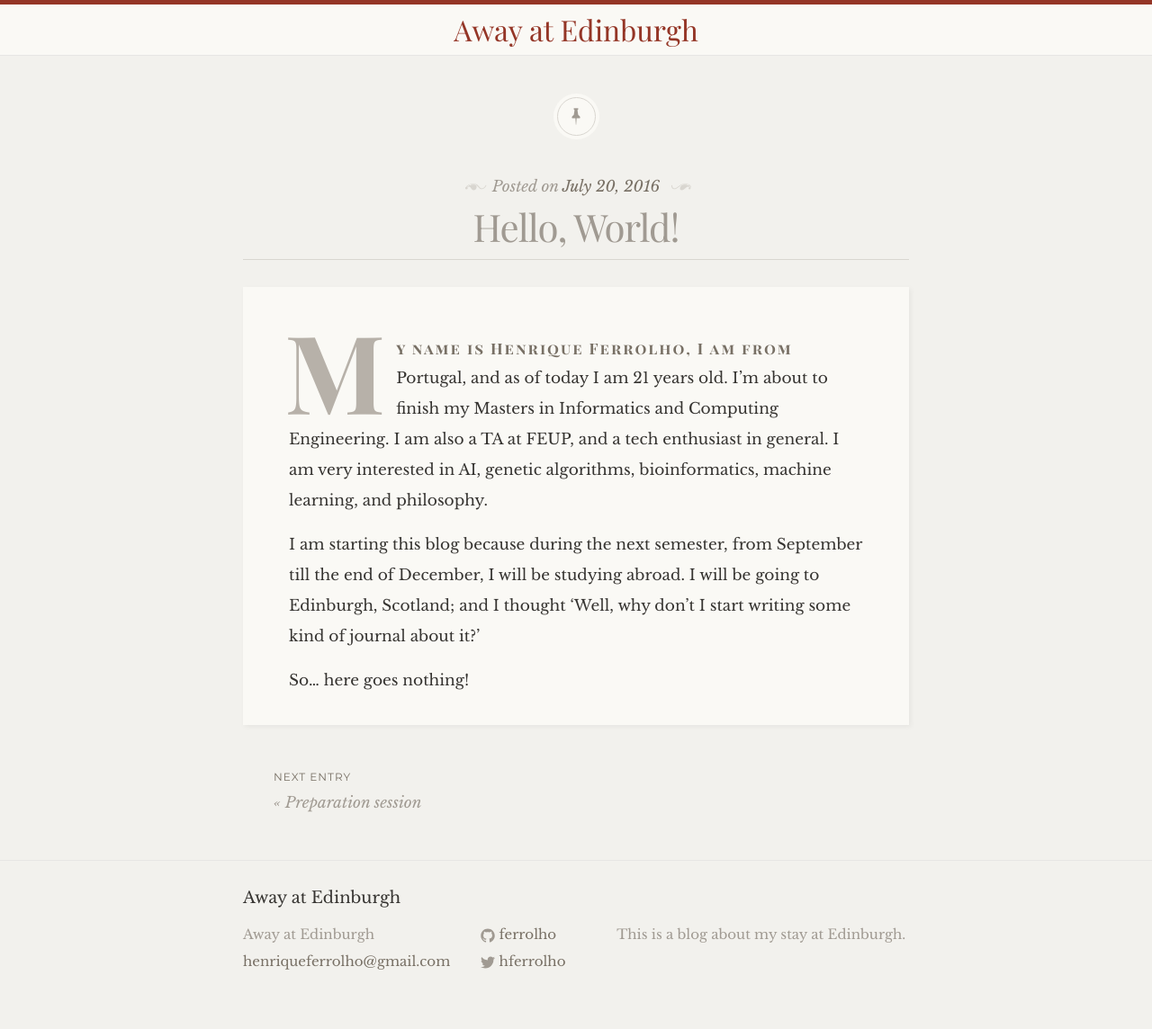
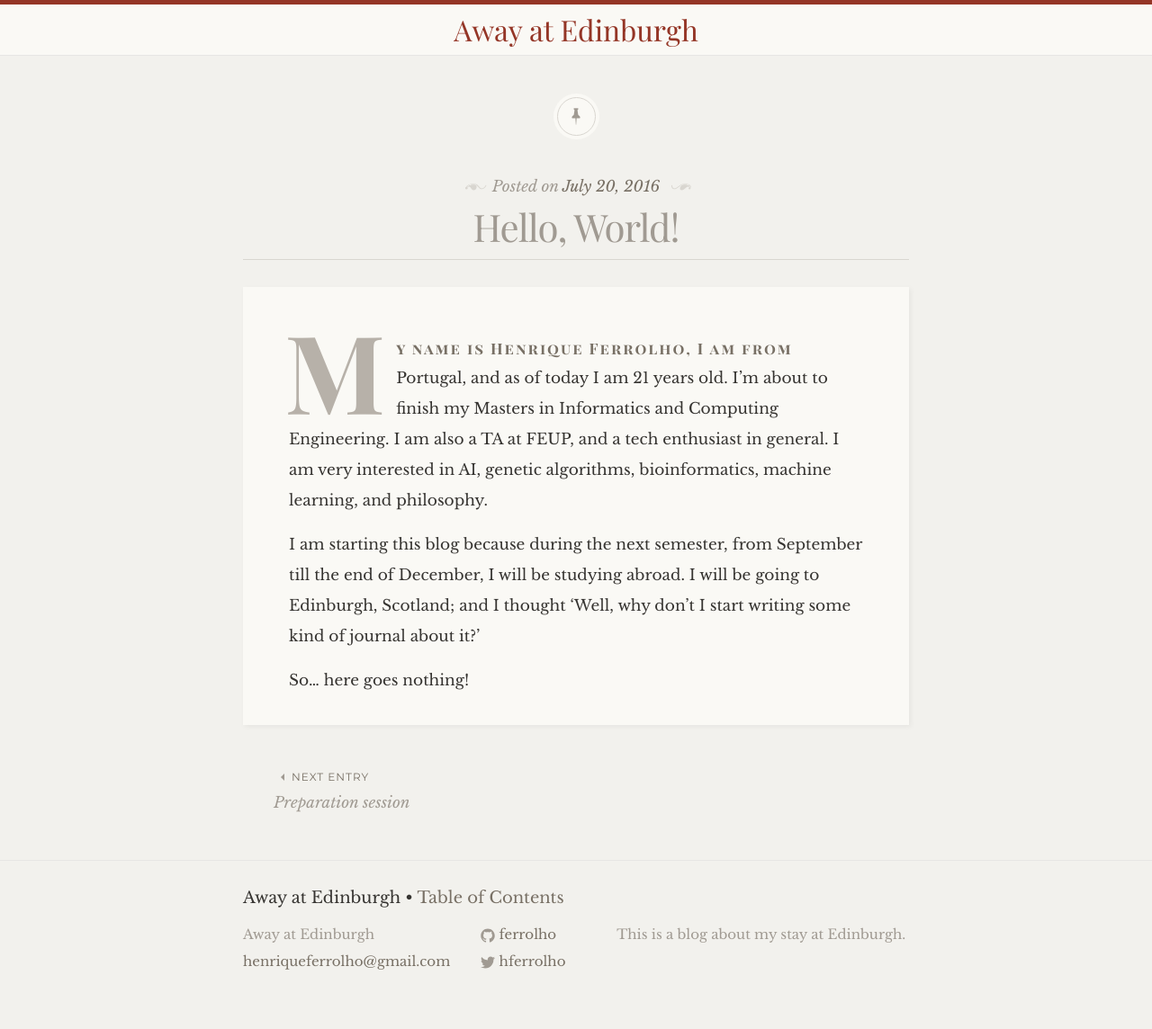
Before and after one commit to ferrolho/away-at-edinburgh, a Jekyll site: the page built from _posts/2016-07-20-hello-world.markdown, in a window 1280 px wide. Shown: the whole page at 90% size. Built offline with Jekyll 4.4.1, drawn with Linux system fonts in a browser that asks for light colours; some web fonts are replaced.

Commit message:
Adds Table of Contents

```diff
--- a/_includes/footer.html
+++ b/_includes/footer.html
@@ -2,7 +2,7 @@
 
 	<div class="wrapper">
 
-		<h2 class="footer-heading">{{ site.title }}</h2>
+		<h2 class="footer-heading">{{ site.title }} • <a href="{{ site.baseurl }}/table-of-contents">Table of Contents</a></h2>
 
 		<div class="footer-col-wrapper">
 			<div class="footer-col footer-col-1">
--- a/_layouts/post.html
+++ b/_layouts/post.html
@@ -19,15 +19,19 @@ layout: default
 <div id="post-nav">
 	<div class="next">
 		{% if page.next.url %}
-		<span>Next entry</span>
-		<a href="{{ site.baseurl }}{{ page.next.url }}">&laquo; {{ page.next.title }}</a>
+		<a href="{{ site.baseurl }}{{ page.next.url }}">
+			<span>Next entry</span>
+			{{ page.next.title }}
+		</a>
 		{% endif %}
 	</div>
 
 	<div class="previous">
 		{% if page.previous.url %}
-		<span>Previous entry</span>
-		<a href="{{ site.baseurl }}{{ page.previous.url }}">{{ page.previous.title }} &raquo;</a>
+		<a href="{{ site.baseurl }}{{ page.previous.url }}">
+			<span>Previous entry</span>
+			{{ page.previous.title }}
+		</a>
 		{% endif %}
 	</div>
 </div>
--- a/_sass/_base.scss
+++ b/_sass/_base.scss
@@ -148,6 +148,7 @@ article {
         }
     }
 }
+
 
 
 /**
--- a/_sass/_layout.scss
+++ b/_sass/_layout.scss
@@ -185,10 +185,33 @@
         float: left;
         margin: 1rem 0;
         width: 50%;
+
+        span:after,
+        span:before {
+            border: solid transparent 4px;
+            content: "";
+            display: inline-block;
+            height: 0;
+            margin: 0 0.5rem;
+            top: 0.8em;
+            width: 0;
+        }
+    }
+
+    .next {
+        span:before {
+            border-left: 0;
+            border-right-color: $grey-color;
+        }
     }
 
     .previous {
         text-align: right;
+
+        span:after {
+            border-left-color: $grey-color;
+            border-right: 0;
+        }
     }
 
     @include media-query($on-palm) {
@@ -216,3 +239,26 @@
         font-style: italic;
     }
 }
+
+
+
+/**
+ * Table of Contents
+ */
+.table-of-contents {
+    h1 {
+        color: $brand-color;
+        display: block;
+        font-family: "Playfair Display";
+        font-size: 44px;
+        text-align: center;
+
+        @include media-query($on-laptop) {
+            font-size: 36px;
+        }
+    }
+
+    span {
+        color: $grey-color;
+    }
+}
```
Also changed, not shown: table-of-contents.html (added, +21 -0 lines).
